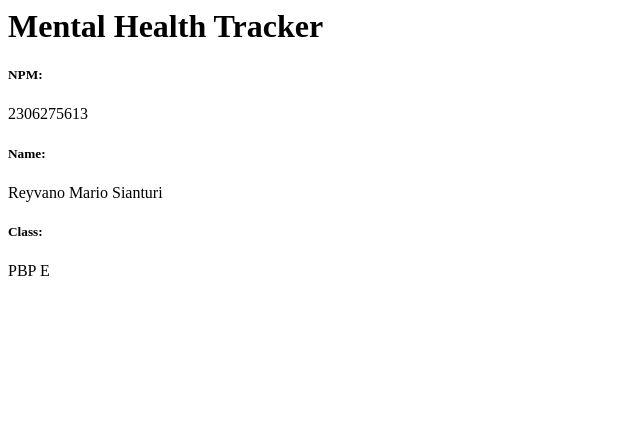
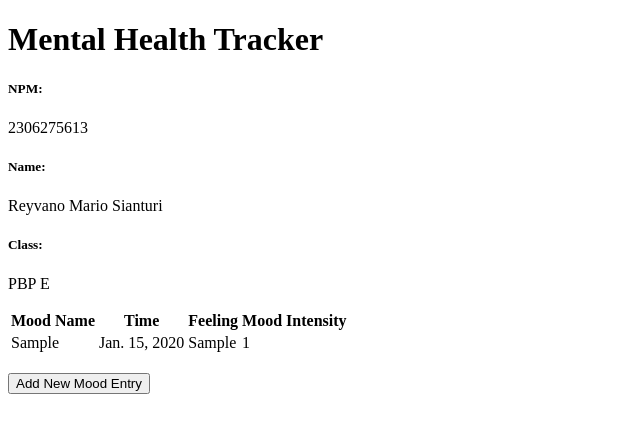
Before and after one commit to reyvanomario/mental-health-tracker, a Django app: page / in a window 1280 px wide. Shown: the top 433 px of the page, without its empty margins (0-640 px from the left). Run offline with Django 5.2, Linux system fonts and the light colour scheme; tables that the repository leaves empty hold one stand-in row (values such as "Sample post").

Commit message:
add ci/cd PWS

```diff
--- a/main/models.py
+++ b/main/models.py
@@ -1,8 +1,10 @@
+import uuid
 from django.db import models
 
 # Create your models here.
 
 class MoodEntry(models.Model):
+    id = models.UUIDField(primary_key=True, default=uuid.uuid4, editable=False)
     mood = models.CharField(max_length=255)
     time = models.DateField(auto_now_add=True)
     feelings = models.TextField()
--- a/main/templates/main.html
+++ b/main/templates/main.html
@@ -1,13 +1,44 @@
-<html lang="en">
-    <body>
-        <h1>Mental Health Tracker</h1>
+{% extends 'base.html' %}
+{% block content %}
+<h1>Mental Health Tracker</h1>
 
-        <h5>NPM: </h5>
-        <p>{{ npm }}</p>
-        <h5>Name: </h5>
-        <p>{{ name }}</p>
-        <h5>Class: </h5>
-        <p>{{ class }}</p>
-    </body>
+<h5>NPM: </h5>
+<p>{{ npm }}<p>
 
-</html>
+<h5>Name:</h5>
+<p>{{ name }}</p>
+
+<h5>Class:</h5>
+<p>{{ class }}</p>
+
+{% if not mood_entries %}
+<p>Belum ada data mood pada mental health tracker.</p>
+{% else %}
+<table>
+  <tr>
+    <th>Mood Name</th>
+    <th>Time</th>
+    <th>Feeling</th>
+    <th>Mood Intensity</th>
+  </tr>
+
+  {% comment %} Berikut cara memperlihatkan data mood di bawah baris ini
+  {% endcomment %}
+  {% for mood_entry in mood_entries %}
+  <tr>
+    <td>{{mood_entry.mood}}</td>
+    <td>{{mood_entry.time}}</td>
+    <td>{{mood_entry.feelings}}</td>
+    <td>{{mood_entry.mood_intensity}}</td>
+  </tr>
+  {% endfor %}
+</table>
+{% endif %}
+
+<br />
+
+<a href="{% url 'main:create_mood_entry' %}">
+  <button>Add New Mood Entry</button>
+</a>
+
+{% endblock content %}
--- a/main/urls.py
+++ b/main/urls.py
@@ -1,8 +1,14 @@
 from django.urls import path
-from main.views import show_main
+from main.views import show_main, create_mood_entry, show_xml, show_json, show_xml_by_id, show_json_by_id
+
 
 app_name = 'main'
 
 urlpatterns = [
     path('', show_main, name='show_main'),
+    path('create-mood-entry', create_mood_entry, name='create_mood_entry'),
+    path('xml/', show_xml, name='show_xml'),
+    path('json/', show_json, name='show_json'),
+    path('xml/<str:id>/', show_xml_by_id, name='show_xml_by_id'),
+    path('json/<str:id>/', show_json_by_id, name='show_json_by_id')
 ]
--- a/main/views.py
+++ b/main/views.py
@@ -1,11 +1,46 @@
+from django.shortcuts import render, redirect
+from main.forms import MoodEntryForm
+from main.models import MoodEntry
 from django.shortcuts import render
+from django.http import HttpResponse
+from django.core import serializers
 
 # Create your views here.
 def show_main(request):
+    mood_entries = MoodEntry.objects.all()
+
     context = {
+        'name': 'Reyvano Mario Sianturi',
+        'class': 'PBP E',
         'npm' : '2306275613',
-        'name': 'Reyvano Mario Sianturi',
-        'class': 'PBP E'
+        'mood_entries': mood_entries
     }
 
     return render(request, "main.html", context)
+
+def create_mood_entry(request):
+    form = MoodEntryForm(request.POST or None)
+
+    if form.is_valid() and request.method == "POST":
+        form.save()
+        return redirect('main:show_main')
+
+    context = {'form': form}
+    return render(request, "create_mood_entry.html", context)
+
+def show_xml(request):
+    data = MoodEntry.objects.all()
+    return HttpResponse(serializers.serialize("xml", data), content_type="application/xml")
+
+def show_json(request):
+    data = MoodEntry.objects.all()
+    return HttpResponse(serializers.serialize("json", data), content_type="application/json")
+
+def show_xml_by_id(request, id):
+    data = MoodEntry.objects.filter(pk=id)
+    return HttpResponse(serializers.serialize("xml", data), content_type="application/xml")
+
+
+def show_json_by_id(request, id):
+    data = MoodEntry.objects.filter(pk=id)
+    return HttpResponse(serializers.serialize("json", data), content_type="application/json")
--- a/mental_health_tracker/settings.py
+++ b/mental_health_tracker/settings.py
@@ -57,7 +57,7 @@ ROOT_URLCONF = 'mental_health_tracker.urls'
 TEMPLATES = [
     {
         'BACKEND': 'django.template.backends.django.DjangoTemplates',
-        'DIRS': [],
+        'DIRS': [BASE_DIR / 'templates'],
         'APP_DIRS': True,
         'OPTIONS': {
             'context_processors': [
@@ -124,3 +124,5 @@ STATIC_URL = 'static/'
 # https://docs.djangoproject.com/en/5.1/ref/settings/#default-auto-field
 
 DEFAULT_AUTO_FIELD = 'django.db.models.BigAutoField'
+
+CSRF_TRUSTED_ORIGINS = ["http://localhost","http://127.0.0.1","http://reyvano-mario-mentalhealthtracker.pbp.cs.ui.ac.id", "https://reyvano-mario-mentalhealthtracker.pbp.cs.ui.ac.id"]
--- /dev/null
+++ b/templates/base.html
@@ -0,0 +1,13 @@
+{% load static %}
+<!DOCTYPE html>
+<html lang="en">
+  <head>
+    <meta charset="UTF-8" />
+    <meta name="viewport" content="width=device-width, initial-scale=1.0" />
+    {% block meta %} {% endblock meta %}
+  </head>
+
+  <body>
+    {% block content %} {% endblock content %}
+  </body>
+</html>
```
Also changed, not shown: main/forms.py (added, +7 -0 lines), main/templates/create_mood_entry.html (added, +18 -0 lines), .github/workflows/deploy.yml (added), main/migrations/0002_alter_moodentry_id.py (added).
